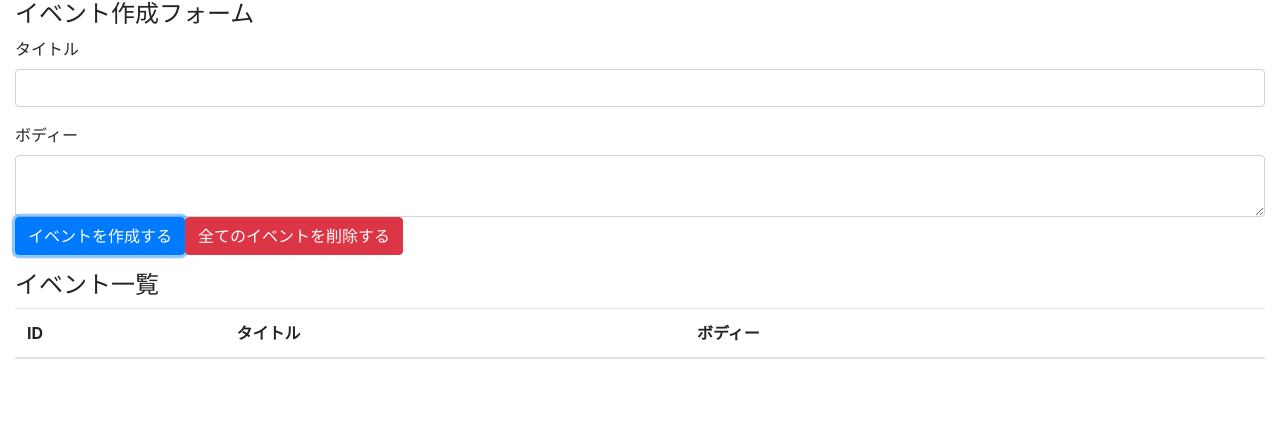
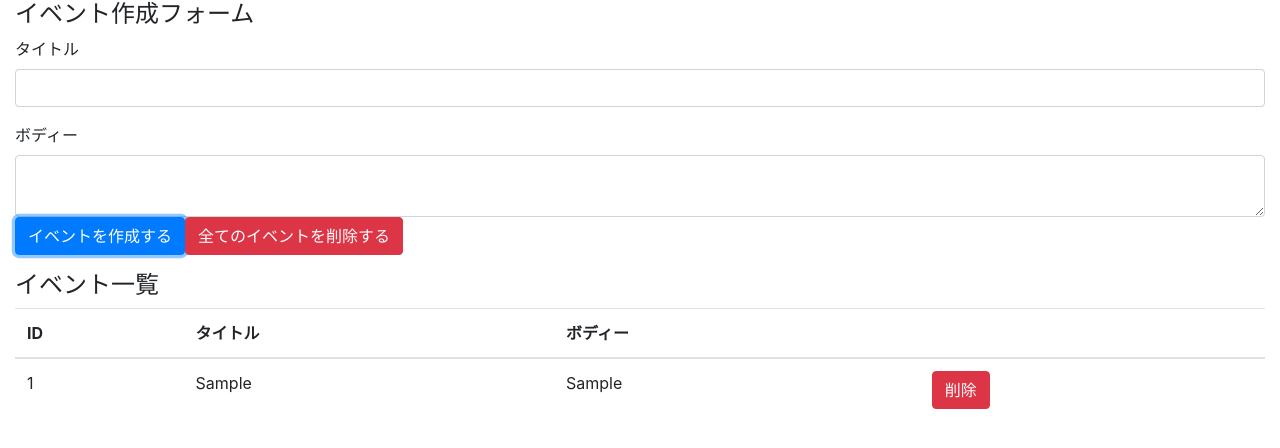
Before and after one commit to musyu36/hooks-practice, a React (Create React App) app: page / in a window 1280 px wide. Both pictures are taken after typing "Sample", "Sample" into the empty fields and a click on the button "イベントを作成する". Shown: the top 448 px of the page. Built offline with nearby package versions, Linux system fonts and the light colour scheme.

Commit message:
display events, refactor and implement remove event button

```diff
--- a/src/components/App.js
+++ b/src/components/App.js
@@ -1,11 +1,12 @@
 import React, { useReducer, useState } from "react";
 import "bootstrap/dist/css/bootstrap.min.css";
 
+import Event from "./Event";
 // indexのインポートはindexの部分を省略可
 import reducer from "../reducers";
 
 const App = () => {
-  // 状態遷移をさせたい時にdispatchを呼ぶ,引数にはactionを渡す
+  // 状態遷移をさせたい時にdispatchを呼ぶ,引数には少なくともactionを渡す
   const [state, dispatch] = useReducer(reducer, []);
 
   const [title, setTitle] = useState("");
@@ -65,6 +66,12 @@
             <th></th>
           </tr>
         </thead>
+        <tbody>
+          {state.map((event, index) => (
+            // event, dispatchを受け渡し
+            <Event key={index} event={event} dispatch={dispatch} />
+          ))}
+        </tbody>
       </table>
     </div>
   );
--- /dev/null
+++ b/src/components/Event.js
@@ -0,0 +1,28 @@
+import React from "react";
+
+// event, dispatchを受け取り
+const Event = ({ event, dispatch }) => {
+  const id = event.id;
+  const handleClickDeleteButton = () => {
+    dispatch({ type: "DELETE_EVENT", id });
+  };
+
+  return (
+    <tr>
+      <td>{id}</td>
+      <td>{event.title}</td>
+      <td>{event.body}</td>
+      <td>
+        <button
+          type="button"
+          className="btn btn-danger"
+          onClick={handleClickDeleteButton}
+        >
+          削除
+        </button>
+      </td>
+    </tr>
+  );
+};
+
+export default Event;
--- a/src/reducers/index.js
+++ b/src/reducers/index.js
@@ -7,8 +7,10 @@
       // キー値と変数名が同じなら省略可能
       //   return [...state, { id: id, ...event }];
       return [...state, { id, ...event }];
+
     case "DELETE_EVENT":
-      return state;
+      //   渡されてきたid(削除したいid)以外のイベントをfilterで抽出して返す
+      return state.filter((event) => event.id !== action.id);
     case "DELETE_ALL_EVENT":
       return [];
     default:
```
